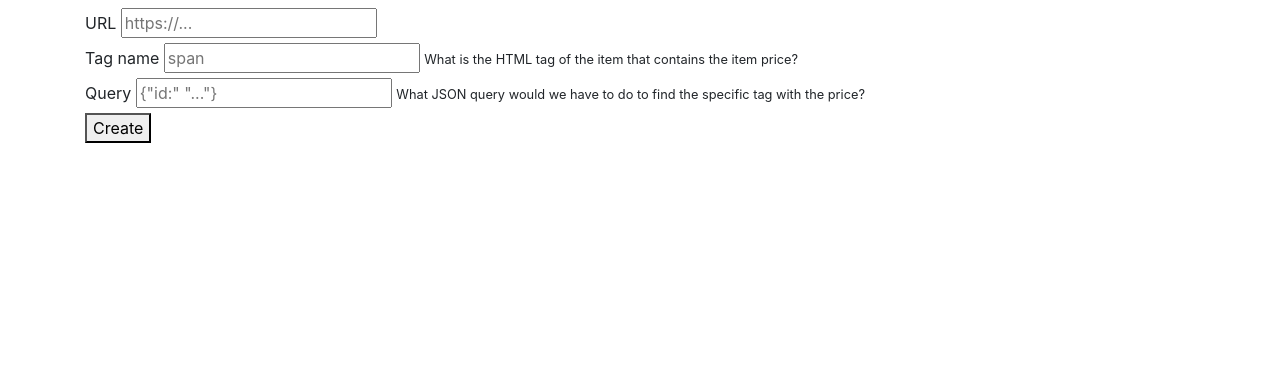
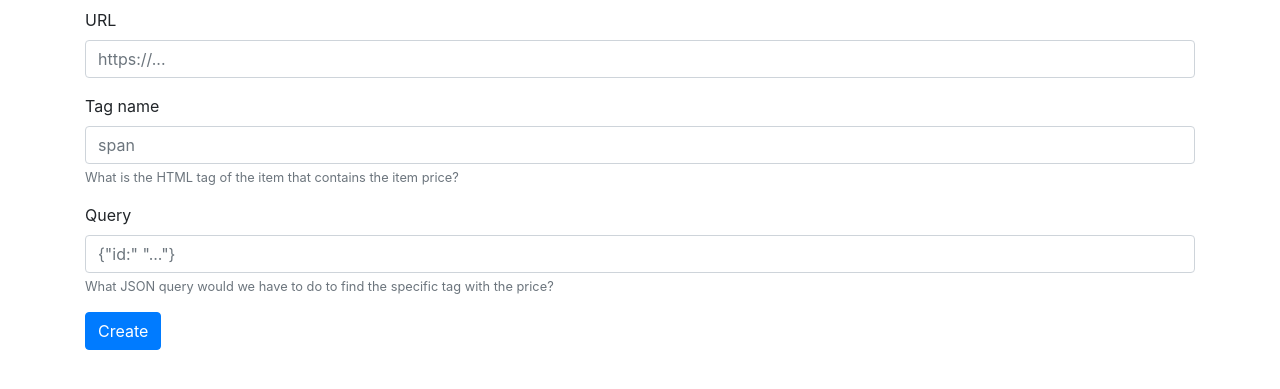
Before and after one commit to RyanSpadt/Python, a Flask app: page / in a window 1280 px wide. Shown: the part 48-437 px from the top of the page. Run offline with Flask 2, Linux system fonts and the light colour scheme; some libraries are stand-ins or nearby versions.

Commit message:
new_item.html bootstrap formatting
-added class="form-group" to divs for the inputs for bootstrap formating.
-added class="form-control" in the input for all url, tag_name, and query for bootstrap formatting
-in small added class="form-text text-muted" to make it look nicer for both.
-Added comment above submit button
-added class="btn btn-primary" to submit button

```diff
--- a/Item-Price-Alert/templates/new_item.html
+++ b/Item-Price-Alert/templates/new_item.html
@@ -7,30 +7,31 @@
         <form method="post"> <!-- Defining as method post because we need data from the form -->
 
             <!-- Input for url from user -->
-            <div>
+            <div class="form-group">
                 <label for="url">URL</label>
-                <input type="text" id="url" name="url" placeholder="https://..." />
+                <input class="form-control" type="text" id="url" name="url" placeholder="https://..." />
             </div>
 
             <!-- Input for tag_name from user -->
-            <div>
+            <div class="form-group">
                 <label for="tag_name">Tag name</label>
-                <input type="text" id="tag_name" name="tag_name" placeholder="span" aria-describedby="tagNameHelp"/>
-                <small id="tagNameHelp">
+                <input class="form-control" type="text" id="tag_name" name="tag_name" placeholder="span" aria-describedby="tagNameHelp"/>
+                <small class="form-text text-muted" id="tagNameHelp">
                     What is the HTML tag of the item that contains the item price?
                 </small>
             </div>
 
             <!-- Input for query from user -->
-            <div>
+            <div class="form-group">
                 <label for="query">Query</label>
-                <input type="text" id="query" name="query" placeholder='{"id:" "..."}' aria-describedby="queryHelp"/>
-                <small id="queryHelp">
+                <input class="form-control" type="text" id="query" name="query" placeholder='{"id:" "..."}' aria-describedby="queryHelp"/>
+                <small class="form-text text-muted" id="queryHelp">
                     What JSON query would we have to do to find the specific tag with the price?
                 </small>
             </div>
 
-            <button type="submit">Create</button>
+            <!-- Submit button -->
+            <button class="btn btn-primary" type="submit">Create</button>
 
         </form>
     </section>
```
